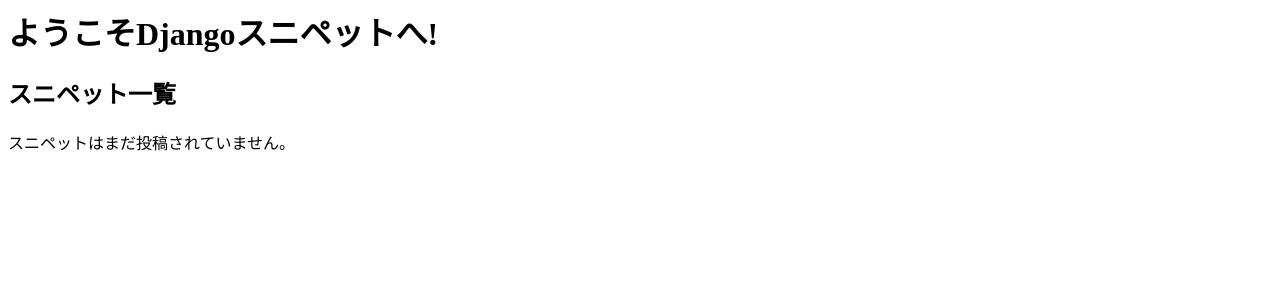
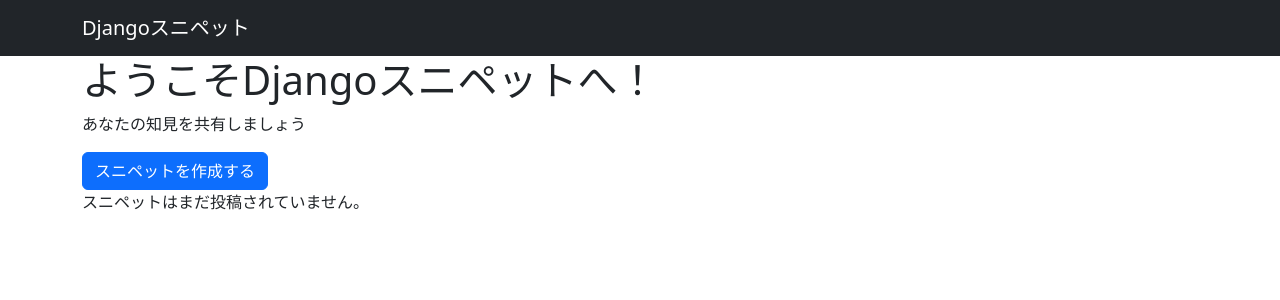
Before and after one commit to iwaken71/DjangoPractice, a Django app: page / in a window 1280 px wide. Shown: the top 300 px of the page. Run offline with Django 3.2, Linux system fonts and the light colour scheme; data that the repository does not hold is empty; some libraries are stand-ins or nearby versions.

Commit message:
update tom.html bootstrap5

```diff
--- a/snippets/templates/snippets/top.html
+++ b/snippets/templates/snippets/top.html
@@ -1,13 +1,29 @@
+{% load django_bootstrap5 %}
 <html>
 
 <head>
     <meta charset="utf-8">
     <title>Djangoスニペット</title>
+    {% bootstrap_css %}
+    {% bootstrap_javascript %}
 </head>
 
 <body>
-    <h1>ようこそDjangoスニペットへ!</h1>
-    <h2>スニペット一覧</h2>
+    <nav class="navbar navbar-expand flex-md-row navbar-dark bg-dark">
+        <div class="container justify-content-between">
+            <a href="/" class="navbar-brand">Djangoスニペット</a>
+        </div>
+    </nav>
+    <main>
+        <div class="container">
+            <div class="welcome">
+                <h1 class="title">
+                    ようこそDjangoスニペットへ！
+                </h1>
+                <p class="subtitle">あなたの知見を共有しましょう</p>
+                <a class="btn btn-primary" href="{% url 'snippet_new'%}">スニペットを作成する</a>
+            </div>
+
             {% if snippets %}
             <table class="table">
                 <thead>
@@ -32,6 +48,8 @@
             {% else %}
             <p>スニペットはまだ投稿されていません。</p>
             {% endif %}
+        </div>
+    </main>
 </body>
 
 </html>
```
Lines whose indentation alone changed are shown as unchanged.
